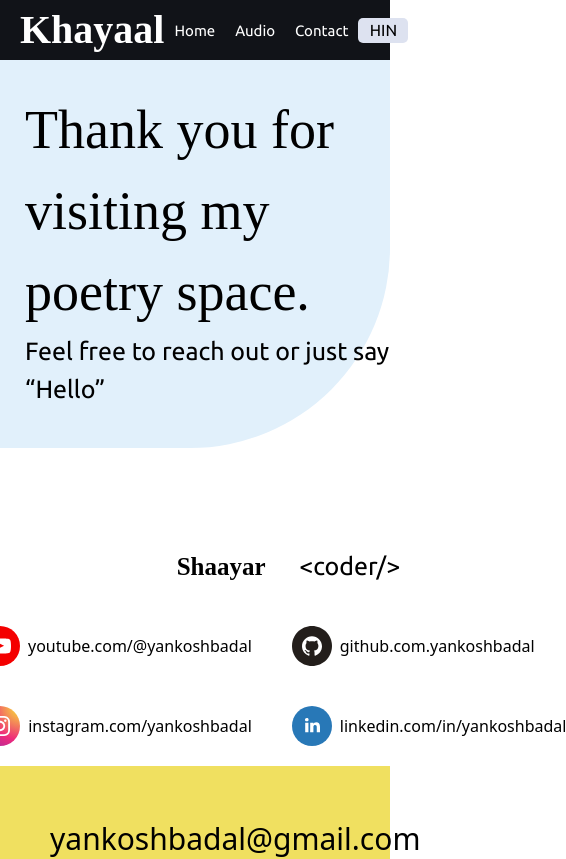
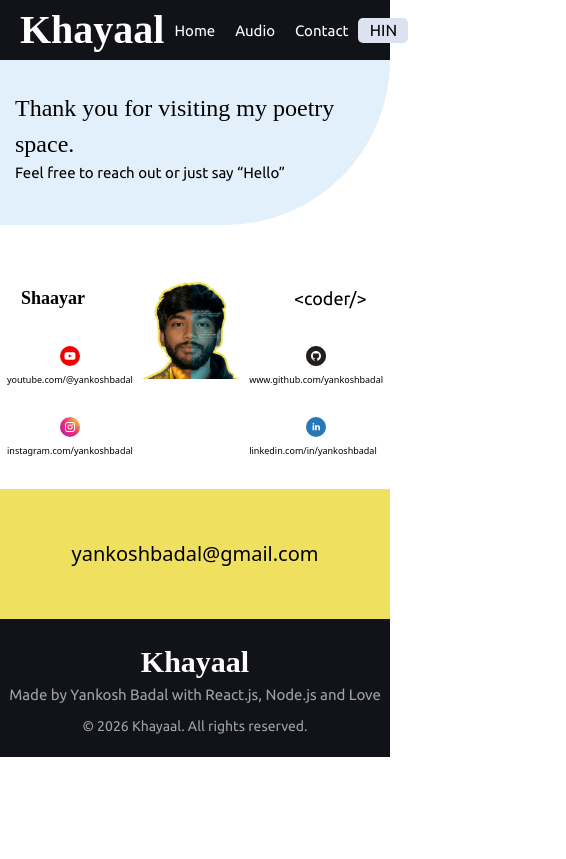
Before and after one commit to yankoshbadal/khayaal, a React (Vite) app: page /khayaal/contact in a window 390 px wide. Shown: the top 859 px of the page, 566 px wide, since content can reach past the window. Built offline with nearby package versions, Linux system fonts and the light colour scheme; a web font is replaced by a local one.

Commit message:
Updated css for contact component

```diff
--- a/index.css
+++ b/index.css
@@ -277,7 +277,7 @@ a{
 
 .shaayar{
     flex: 1;
-    justify-content: space-between;
+
 }
 
 .coder{
@@ -403,4 +403,75 @@ a{
   .Footer h6{
     font-size: 15px;
   }
+
+  /*M-contacts*/
+  .banner h1{
+    font-size: 24px;
+    padding-left: 15px;
+  }
+  .banner p{
+    font-size: 15px;
+    padding-left: 15px;
+  }
+  .social-media{
+    display: flex;
+    width: 100%;
+    margin-top: 50px;
 }
+.shaayar h2{
+    margin-left: 15%;
+    margin-top: 10px;
+    font-size: 18px;
+}
+.coder h2{
+    margin-left: 35%;
+    margin-top: 10px;
+    font-size: 18px;
+}
+
+.links{
+    margin-top: 10px;
+}
+.yt, .ig, .gh, .li{
+    display: inline;
+    align-items: center;
+    padding: 10px;
+    margin-left: 0;
+}
+.yt img, .ig img, .gh img, .li img{
+    margin: auto;
+    height: 20px;
+    width: 20px;
+}
+.yt p, .ig p, .gh p, .li p{
+    display: flex;
+    align-items: center;
+    font-size: 9px;
+    margin:0 auto;
+    padding: 7px;
+}
+.yt, .ig{
+    margin-left: 10px ;
+}
+
+.shaayar{
+    flex: 0.5;
+}
+
+.coder{
+    flex: 0.5;
+}
+
+.photo{
+    flex: 1;
+}
+
+.photo img{
+    width: 100%;
+    display: flex;
+    margin: auto;
+}
+.email{
+    font-size: 20px;
+}
+}
--- a/src/components/Contact.js
+++ b/src/components/Contact.js
@@ -26,7 +26,7 @@ const Contact = () => {
                 <div className="coder">
                     <h2>&lt;coder/&gt;</h2>
                     <div className="links">
-                        <a href="https://github.com/yankoshbadal"target="_blank" rel="noopener noreferrer"><div className="gh"><img src={GH}/> <p>github.com.yankoshbadal</p></div></a>
+                        <a href="https://github.com/yankoshbadal"target="_blank" rel="noopener noreferrer"><div className="gh"><img src={GH}/> <p>www.github.com/yankoshbadal</p></div></a>
                         <a href="https://linkedin.com/in/yankoshbadal"target="_blank" rel="noopener noreferrer"><div className="li"><img src={LI}/> <p>linkedin.com/in/yankoshbadal</p></div></a>
                     </div>
                 </div>
```
